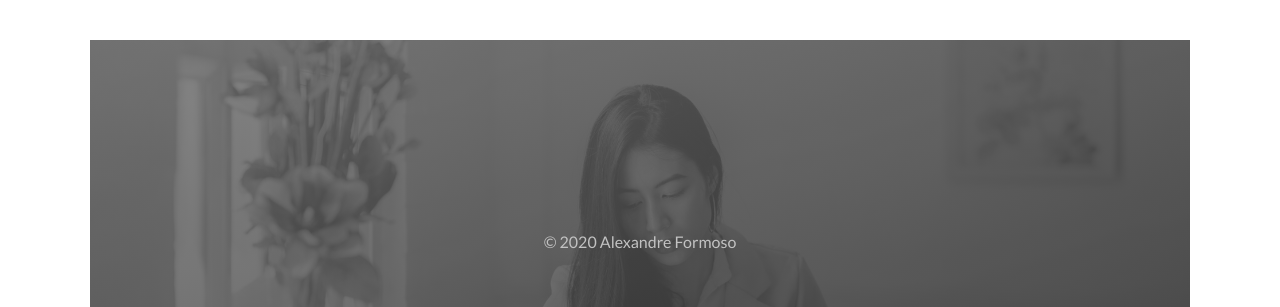
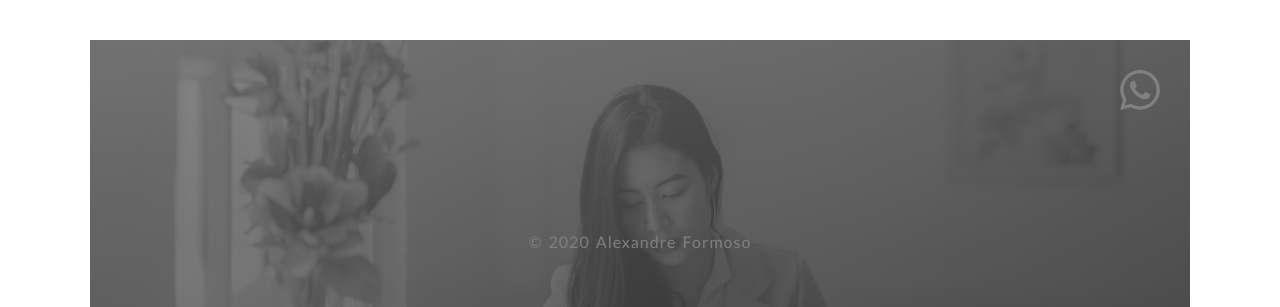
Before and after one commit to WebDeveloper970903/portfolio-v1.0, a website: page index.html in a window 1280 px wide. Shown: the part 2917-3224 px from the top of the page. Drawn offline with Linux system fonts and the light colour scheme.

Commit message:
Add Whatsapp icon to the footer

```diff
--- a/assets/sass/base/_icon.scss
+++ b/assets/sass/base/_icon.scss
@@ -19,8 +19,6 @@
 		&:hover {
 			// filter: contrast(100%);
 			cursor: pointer;
-
-
 			.icon {
 				transition: transform 0.200s linear;
 				transform: scale(1.1);
--- a/assets/sass/pages/_home.scss
+++ b/assets/sass/pages/_home.scss
@@ -195,21 +195,32 @@
       background-position: top; // [center, bottom]
       filter: grayscale(1);
       position: relative;
-      // display: flex;
-      // align-items: center;
-      // justify-content: center;
 
       &__text {
         position: absolute;
-        // border: 1px solid green;
-        // background-color: red;
-        color: darken($color-primary-grey, 15%);
+        color: darken($color-primary-white, 50%);
+        // font-weight: 700;
+        letter-spacing: 0.1rem;
+        word-spacing: 0.2rem;
         width: 250px;
         left: calc(50% - 125px);
         top: 50%;
-        // margin-top: 1.5rem;
-        // @include center_XY_axis();
+      }
+      .social__icon {
+        position: absolute;
+        display: inline-block;
+        right: 30px;
+        top: 30px;
+        padding: 0;
+        line-height: 0;
+        display: inline-block;
+        transition-property: color;
+        transition-duration: 250ms;
 
+        .icon {
+          width: 40px;
+          height: 40px;
+        }
       }
     }
   }
--- a/index.html
+++ b/index.html
@@ -30,6 +30,7 @@
 <body>
 	<div class="container">
 
+    <!-- social media icons -->
 		<div class="social">
 			<a class="social__icon" href="#">
 				<svg class="icon instagram">
@@ -48,7 +49,8 @@
 				</svg>
 			</a>
 		</div>
-		<!-- Navigation -->
+
+		<!-- Navigation menu -->
 		<div class="navigation">
 			<input type="checkbox" class="navigation__checkbox" id="navi-toggle">
 
@@ -167,7 +169,7 @@
 								</div>
 								<div class="card__brand">
 									<img class="card__brand--logo card__brand--logo-1" src="assets/img/af-logo-gold.png">
-									<!-- circled logo image </div>-->
+									<!-- site logo -->
 									<div class="card__brand--name">
 										<p>
 											<span class="heading-primary--sub">Foodspot <span style="color: #A58861;">website</span></span>
@@ -194,7 +196,7 @@
 								</div>
 								<div class="card__brand">
 									<img class="card__brand--logo card__brand--logo-2" src="assets/img/af-logo-gold.png">
-									<!-- circled logo image -->
+									<!-- site logo -->
 									<div class="card__brand--name">
 										<p>
 											<span class="heading-primary--sub">JS board <span style="color: #FF3F4C;">game</span></span>
@@ -225,10 +227,14 @@
 						</h1>
 						<a class="btn btn--white" href="#">Get in touch <i class="far fa-arrow-right fontawesome-icon"></i></a>
 					</div>
-					<!-- </div>
-				<div class="row"> -->
 					<div style="bottom: 0;" class="footer-block">
 						<p class="footer-block__text">&copy; 2020 Alexandre Formoso</p>
+						<a class="social__icon">
+							<svg class="icon whatsapp">
+								<g stroke-width="0" stroke-linejoin="2">
+									<use xlink:href="assets/img/sprite.svg#icon-whatsapp"></use>
+							</svg>
+						</a>
 					</div>
 				</div>
 			</section>
```
Also changed, not shown: assets/css/main.css.
